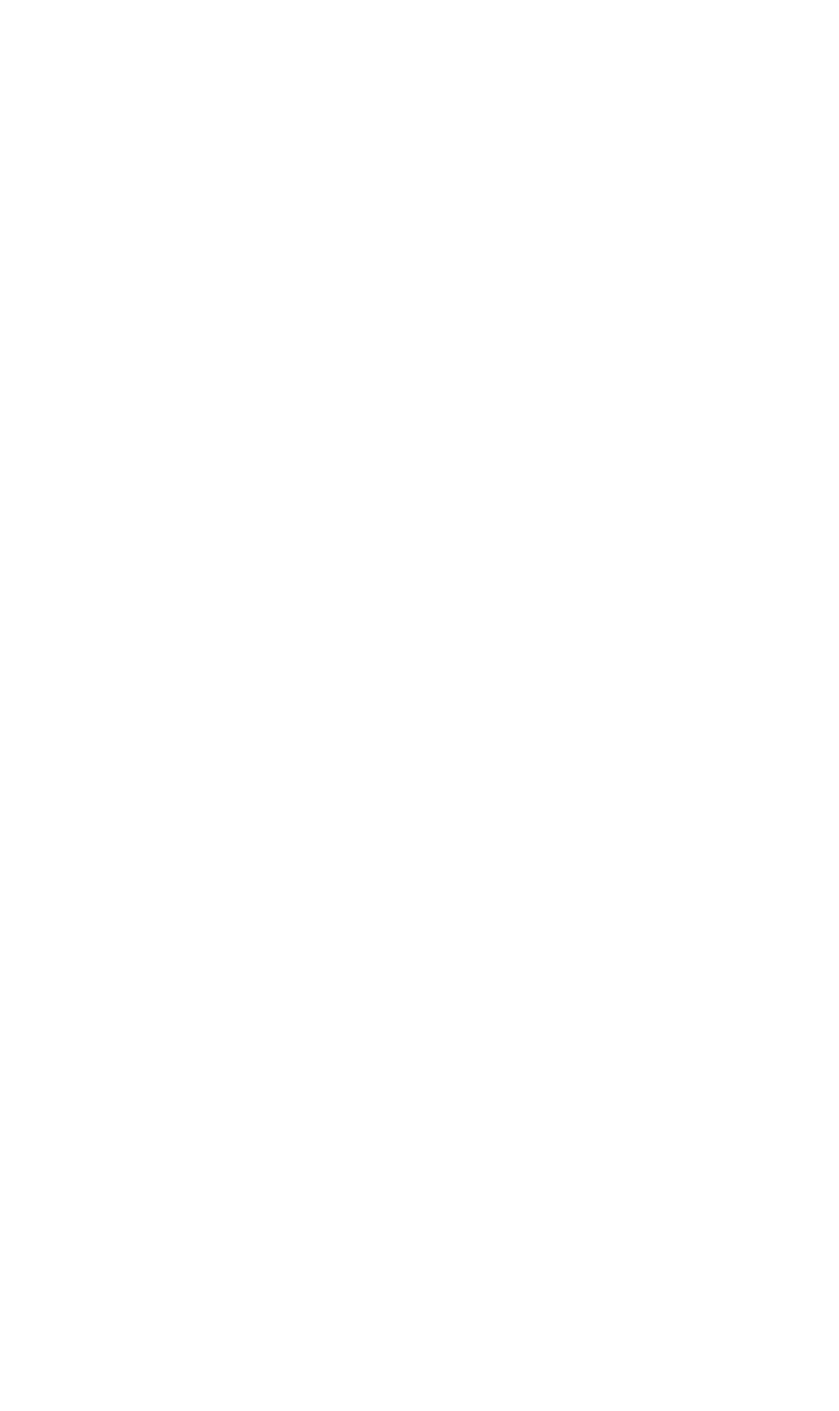
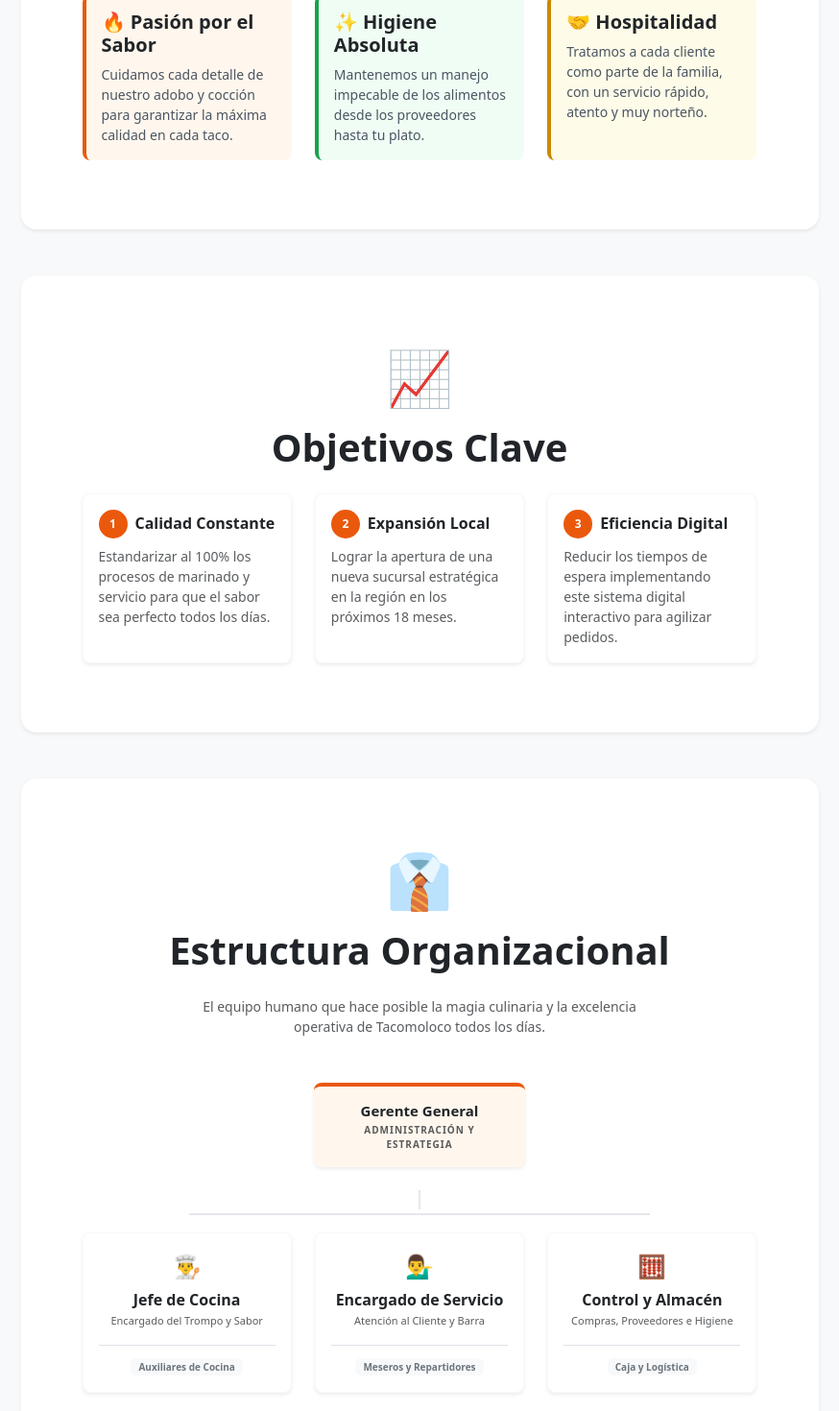
Before and after one commit to carlosaP131/tacomolocounsis, an Angular app: page /nosotros in a window 1280 px wide. Shown: the part 1883-3353 px from the top of the page at 96% size, without its empty margins (203-1077 px from the left). Before the commit the page ends 1627 px from the top, so only its background shows below. Built offline with nearby package versions, Linux system fonts and the light colour scheme.

Commit message:
Valores organigrama y objetivos

```diff
--- a/src/app/nav/nav.component.html
+++ b/src/app/nav/nav.component.html
@@ -15,7 +15,6 @@
           <a routerLink="/menulocal" class="nav-link text-secondary" style="cursor: pointer;">Nuestro Menú</a>
 
           <div class="dropdown position-relative">
-
   <button class="btn btn-link nav-link dropdown-toggle text-secondary fw-bold text-decoration-none"
         type="button"
         (click)="toggleDropdown($event)">
@@ -28,7 +27,7 @@
 
   <li>
     <a [routerLink]="['/nosotros']" fragment="historia" class="dropdown-item d-flex align-items-center gap-3 p-2 rounded-3" (click)="toggleDropdown($event)">
-        <span class="fs-4 bg-light p-2 rounded-circle d-inline-flex align-items-center justify-content-center" style="width: 40px; height: 40px; ">📜</span>
+      <span class="fs-4 bg-light p-2 rounded-circle d-inline-flex align-items-center justify-content-center" style="width: 40px; height: 40px;">📜</span>
       <div>
         <p class="mb-0 fw-bold lh-sm text-dark" style="font-size: 13px;">Nuestra Receta</p>
         <small class="text-muted" style="font-size: 11px;">Nuestra trayectoria e historia</small>
@@ -56,6 +55,36 @@
     </a>
   </li>
 
+  <li>
+    <a [routerLink]="['/nosotros']" fragment="valores" class="dropdown-item d-flex align-items-center gap-3 p-2 rounded-3" (click)="toggleDropdown($event)">
+      <span class="fs-4 bg-light p-2 rounded-circle d-inline-flex align-items-center justify-content-center" style="width: 40px; height: 40px;">💎</span>
+      <div>
+        <p class="mb-0 fw-bold lh-sm text-dark" style="font-size: 13px;">Valores</p>
+        <small class="text-muted" style="font-size: 11px;">Lo que nos define y respalda</small>
+      </div>
+    </a>
+  </li>
+
+  <li>
+    <a [routerLink]="['/nosotros']" fragment="objetivos" class="dropdown-item d-flex align-items-center gap-3 p-2 rounded-3" (click)="toggleDropdown($event)">
+      <span class="fs-4 bg-light p-2 rounded-circle d-inline-flex align-items-center justify-content-center" style="width: 40px; height: 40px;">📈</span>
+      <div>
+        <p class="mb-0 fw-bold lh-sm text-dark" style="font-size: 13px;">Objetivos Clave</p>
+        <small class="text-muted" style="font-size: 11px;">Metas de sabor y expansión</small>
+      </div>
+    </a>
+  </li>
+
+  <li>
+    <a [routerLink]="['/nosotros']" fragment="organigrama" class="dropdown-item d-flex align-items-center gap-3 p-2 rounded-3" (click)="toggleDropdown($event)">
+      <span class="fs-4 bg-light p-2 rounded-circle d-inline-flex align-items-center justify-content-center" style="width: 40px; height: 40px;">👔</span>
+      <div>
+        <p class="mb-0 fw-bold lh-sm text-dark" style="font-size: 13px;">Organigrama</p>
+        <small class="text-muted" style="font-size: 11px;">Estructura de nuestro equipo</small>
+      </div>
+    </a>
+  </li>
+
 </ul>
 </div>
           <a routerLink="/ubi" class="nav-link text-secondary" style="cursor: pointer;">Ubicaciones</a>
--- a/src/app/nosotros/nosotros.component.html
+++ b/src/app/nosotros/nosotros.component.html
@@ -1,13 +1,9 @@
 <div class="min-vh-100 bg-light text-dark font-sans">
 
-
-
-  <!-- CONTENEDOR PRINCIPAL CENTRALIZADO -->
   <div class="container-xl py-5">
     <div class="row justify-content-center">
       <div class="col-lg-9 space-sections">
 
-        <!-- 2. SECCIÓN HISTORIA -->
         <section id="historia" class="card border-0 shadow-sm p-5 text-center mb-5 rounded-4 bg-white">
           <div class="card-body py-4">
             <span class="display-4 d-block mb-3">⏳</span>
@@ -20,7 +16,6 @@
           </div>
         </section>
 
-        <!-- 3. SECCIÓN MISIÓN -->
         <section id="mision" class="card border-0 shadow-sm p-5 text-center mb-5 rounded-4 bg-white">
           <div class="card-body py-4">
             <span class="display-4 d-block mb-3">🎯</span>
@@ -33,8 +28,7 @@
           </div>
         </section>
 
-        <!-- 4. SECCIÓN VISIÓN -->
-        <section id="vision" class="card border-0 shadow-sm p-5 text-center rounded-4 bg-white">
+        <section id="vision" class="card border-0 shadow-sm p-5 text-center mb-5 rounded-4 bg-white">
           <div class="card-body py-4">
             <span class="display-4 d-block mb-3">🚀</span>
             <h2 class="display-6 fw-black text-dark tracking-tight mb-3" style="font-weight: 900;">
@@ -46,8 +40,137 @@
           </div>
         </section>
 
+        <section id="valores" class="card border-0 shadow-sm p-5 mb-5 rounded-4 bg-white">
+          <div class="card-body py-4 text-center">
+            <span class="display-4 d-block mb-3">💎</span>
+            <h2 class="display-6 fw-black text-dark tracking-tight mb-4" style="font-weight: 900;">
+              Nuestros Valores
+            </h2>
+
+            <div class="row g-4 mt-2 text-start">
+              <div class="col-md-4">
+                <div class="p-3 rounded-3 h-100" style="background-color: #fff7ed; border-left: 4px solid #ea580c;">
+                  <h4 class="h5 fw-bold text-dark mb-2">🔥 Pasión por el Sabor</h4>
+                  <p class="small text-secondary mb-0" style="color: #4b5563 !important;">Cuidamos cada detalle de nuestro adobo y cocción para garantizar la máxima calidad en cada taco.</p>
+                </div>
+              </div>
+              <div class="col-md-4">
+                <div class="p-3 rounded-3 h-100" style="background-color: #f0fdf4; border-left: 4px solid #16a34a;">
+                  <h4 class="h5 fw-bold text-dark mb-2">✨ Higiene Absoluta</h4>
+                  <p class="small text-secondary mb-0" style="color: #4b5563 !important;">Mantenemos un manejo impecable de los alimentos desde los proveedores hasta tu plato.</p>
+                </div>
+              </div>
+              <div class="col-md-4">
+                <div class="p-3 rounded-3 h-100" style="background-color: #fefce8; border-left: 4px solid #ca8a04;">
+                  <h4 class="h5 fw-bold text-dark mb-2">🤝 Hospitalidad</h4>
+                  <p class="small text-secondary mb-0" style="color: #4b5563 !important;">Tratamos a cada cliente como parte de la familia, con un servicio rápido, atento y muy norteño.</p>
+                </div>
+              </div>
+            </div>
+          </div>
+        </section>
+
+        <section id="objetivos" class="card border-0 shadow-sm p-5 mb-5 rounded-4 bg-white">
+          <div class="card-body py-4 text-center">
+            <span class="display-4 d-block mb-3">📈</span>
+            <h2 class="display-6 fw-black text-dark tracking-tight mb-4" style="font-weight: 900;">
+              Objetivos Clave
+            </h2>
+
+            <div class="row g-4 text-start">
+              <div class="col-md-4">
+                <div class="card border-light h-100 p-3 shadow-sm rounded-3">
+                  <div class="d-flex align-items-center mb-2">
+                    <span class="badge rounded-circle me-2 p-2 d-flex align-items-center justify-content-center" style="background-color: #ea580c; width: 30px; height: 30px;">1</span>
+                    <h5 class="fw-bold mb-0 text-dark" style="font-size: 16px;">Calidad Constante</h5>
+                  </div>
+                  <p class="small text-muted mb-0">Estandarizar al 100% los procesos de marinado y servicio para que el sabor sea perfecto todos los días.</p>
+                </div>
+              </div>
+              <div class="col-md-4">
+                <div class="card border-light h-100 p-3 shadow-sm rounded-3">
+                  <div class="d-flex align-items-center mb-2">
+                    <span class="badge rounded-circle me-2 p-2 d-flex align-items-center justify-content-center" style="background-color: #ea580c; width: 30px; height: 30px;">2</span>
+                    <h5 class="fw-bold mb-0 text-dark" style="font-size: 16px;">Expansión Local</h5>
+                  </div>
+                  <p class="small text-muted mb-0">Lograr la apertura de una nueva sucursal estratégica en la región en los próximos 18 meses.</p>
+                </div>
+              </div>
+              <div class="col-md-4">
+                <div class="card border-light h-100 p-3 shadow-sm rounded-3">
+                  <div class="d-flex align-items-center mb-2">
+                    <span class="badge rounded-circle me-2 p-2 d-flex align-items-center justify-content-center" style="background-color: #ea580c; width: 30px; height: 30px;">3</span>
+                    <h5 class="fw-bold mb-0 text-dark" style="font-size: 16px;">Eficiencia Digital</h5>
+                  </div>
+                  <p class="small text-muted mb-0">Reducir los tiempos de espera implementando este sistema digital interactivo para agilizar pedidos.</p>
+                </div>
+              </div>
+            </div>
+          </div>
+        </section>
+
+        <section id="organigrama" class="card border-0 shadow-sm p-5 text-center rounded-4 bg-white">
+          <div class="card-body py-4">
+            <span class="display-4 d-block mb-3">👔</span>
+            <h2 class="display-6 fw-black text-dark tracking-tight mb-4" style="font-weight: 900;">
+              Estructura Organizacional
+            </h2>
+            <p class="small text-muted mb-5 mx-auto" style="max-width: 500px;">
+              El equipo humano que hace posible la magia culinaria y la excelencia operativa de Tacomoloco todos los días.
+            </p>
+
+            <div class="d-flex justify-content-center mb-4">
+              <div class="card border-0 shadow-sm p-3 text-center rounded-3 border-top border-4" style="width: 220px; border-top-color: #ea580c !important; background-color: #fff7ed;">
+                <h5 class="fw-bold text-dark mb-1" style="font-size: 15px;">Gerente General</h5>
+                <span class="text-uppercase text-muted fw-semibold" style="font-size: 10px; letter-spacing: 1px;">Administración y Estrategia</span>
+              </div>
+            </div>
+
+            <div class="d-none d-md-block mx-auto mb-4" style="width: 2px; height: 20px; background-color: #e5e7eb;"></div>
+
+            <div class="row g-4 justify-content-center position-relative">
+
+              <div class="d-none d-md-block position-absolute start-50 translate-middle-x" style="width: 66%; height: 2px; background-color: #e5e7eb; top: -20px;"></div>
+
+              <div class="col-sm-6 col-md-4">
+                <div class="card border-light p-3 rounded-3 shadow-sm h-100 bg-white">
+                  <div class="fs-4 mb-2">👨‍🍳</div>
+                  <h6 class="fw-bold text-dark mb-1">Jefe de Cocina</h6>
+                  <p class="text-muted mb-2" style="font-size: 11px;">Encargado del Trompo y Sabor</p>
+                  <div class="border-top pt-2 mt-2">
+                    <span class="badge bg-light text-secondary px-2 py-1" style="font-size: 10px;">Auxiliares de Cocina</span>
+                  </div>
+                </div>
+              </div>
+
+              <div class="col-sm-6 col-md-4">
+                <div class="card border-light p-3 rounded-3 shadow-sm h-100 bg-white">
+                  <div class="fs-4 mb-2">💁‍♂️</div>
+                  <h6 class="fw-bold text-dark mb-1">Encargado de Servicio</h6>
+                  <p class="text-muted mb-2" style="font-size: 11px;">Atención al Cliente y Barra</p>
+                  <div class="border-top pt-2 mt-2">
+                    <span class="badge bg-light text-secondary px-2 py-1" style="font-size: 10px;">Meseros y Repartidores</span>
+                  </div>
+                </div>
+              </div>
+
+              <div class="col-sm-6 col-md-4">
+                <div class="card border-light p-3 rounded-3 shadow-sm h-100 bg-white">
+                  <div class="fs-4 mb-2">🧮</div>
+                  <h6 class="fw-bold text-dark mb-1">Control y Almacén</h6>
+                  <p class="text-muted mb-2" style="font-size: 11px;">Compras, Proveedores e Higiene</p>
+                  <div class="border-top pt-2 mt-2">
+                    <span class="badge bg-light text-secondary px-2 py-1" style="font-size: 10px;">Caja y Logística</span>
+                  </div>
+                </div>
+              </div>
+
+            </div>
+
+          </div>
+        </section>
+
       </div>
     </div>
   </div>
-
 </div>
```
Lines whose indentation alone changed are shown as unchanged.
